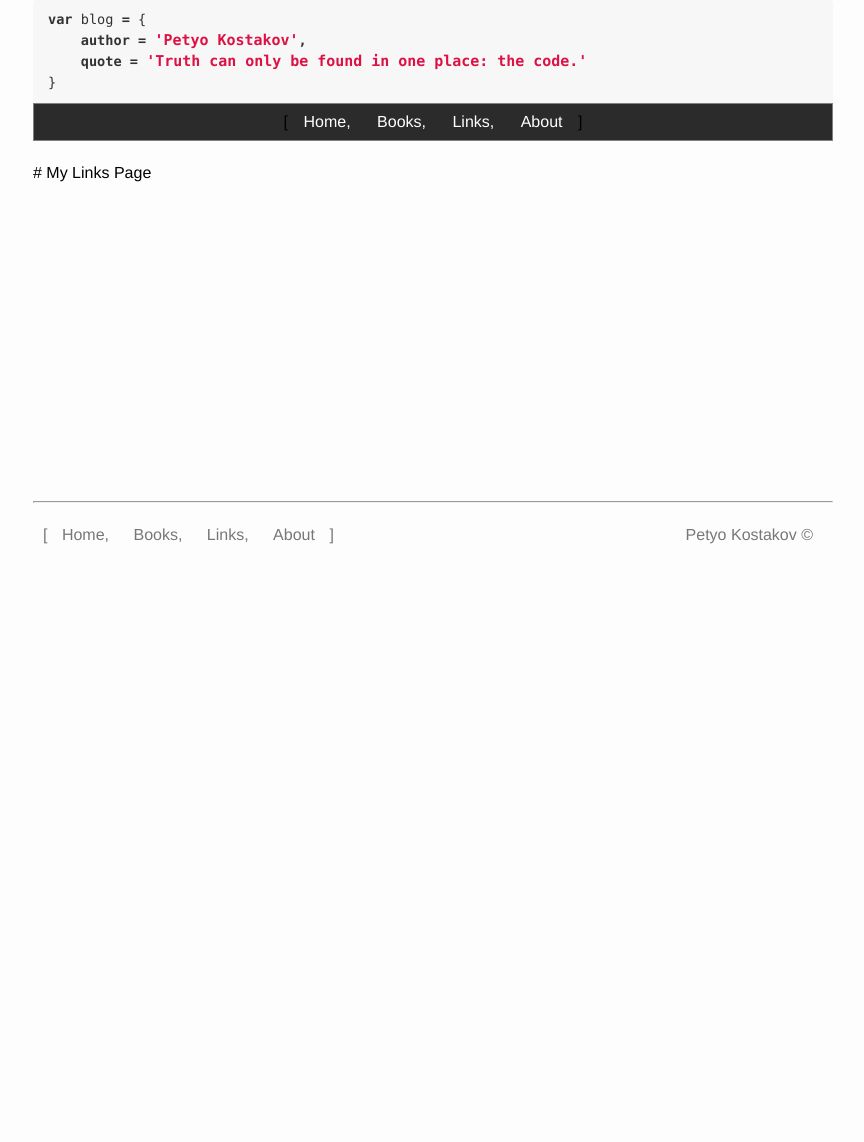
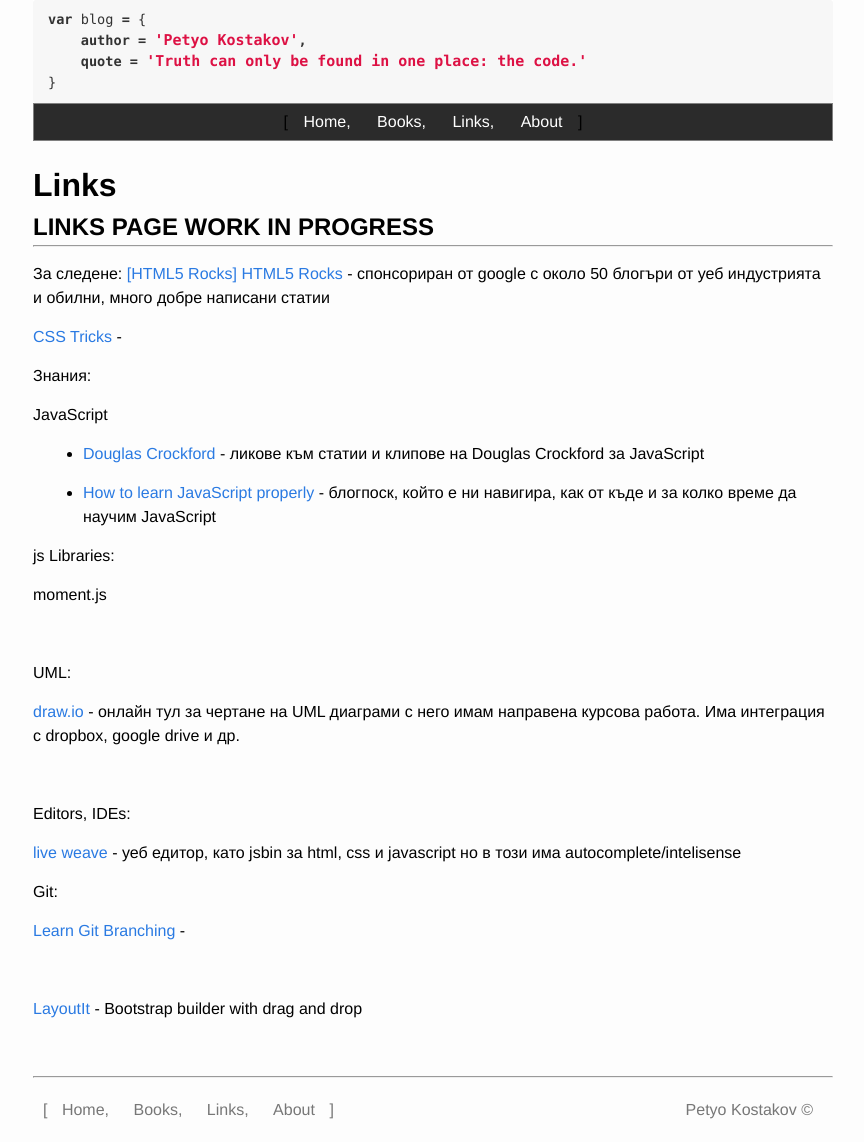
Before and after one commit to PetyoKostakov/PetyoKostakov.github.io, a Jekyll site: the page built from links/index.md, in a window 1280 px wide. Shown: the whole page, without its empty margins (207-1071 px from the left). Built offline with Jekyll 4.4.1, drawn with Linux system fonts in a browser that asks for light colours; Markdown is read by kramdown in place of the engine named in the settings; before the commit the page ends 900 px from its top, so only the background shows below that.

Commit message:
Initial work on links page

```diff
--- a/links/index.html
+++ /dev/null
@@ -1,5 +0,0 @@
----
-layout: default
----
-
-# My Links Page
--- /dev/null
+++ b/links/index.md
@@ -0,0 +1,47 @@
+---
+layout: default
+---
+
+# Links
+## LINKS PAGE WORK IN PROGRESS
+
+<hr>
+
+За следене:
+[[HTML5 Rocks]](http://www.html5rocks.com/)  <a href="http://www.html5rocks.com/">HTML5 Rocks</a> - спонсориран от google с около 50 блогъри от уеб индустрията и обилни, много добре написани статии
+
+
+
+<a href="http://css-tricks.com/">CSS Tricks</a> -
+
+Знания:
+
+JavaScript
+
+- <a href="http://javascript.crockford.com/">Douglas Crockford</a> - ликове към статии и клипове на Douglas Crockford за JavaScript
+
+- <a href="http://javascriptissexy.com/how-to-learn-javascript-properly/">How to learn JavaScript properly</a> - блогпоск, който е ни навигира, как от къде и за колко време да научим JavaScript
+
+js Libraries:
+
+moment.js
+
+&nbsp;
+
+UML:
+
+<a href="https://www.draw.io/">draw.io</a> - онлайн тул за чертане на UML диаграми с него имам направена курсова работа. Има интеграция с dropbox, google drive и др.
+
+&nbsp;
+
+Editors, IDEs:
+
+<a href="http://liveweave.com/">live weave</a> - уеб едитор, като jsbin за html, css и javascript но в този има autocomplete/intelisense
+
+Git:
+
+<a href="http://pcottle.github.io/learnGitBranching/">Learn Git Branching</a> -
+
+&nbsp;
+
+<a href="http://www.layoutit.com/">LayoutIt</a> - Bootstrap builder with drag and drop
```
Also changed, not shown: todo.md (+3 -4 lines).
